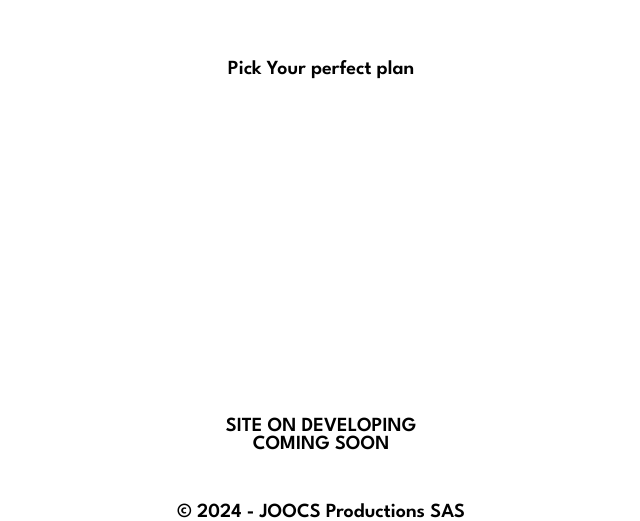
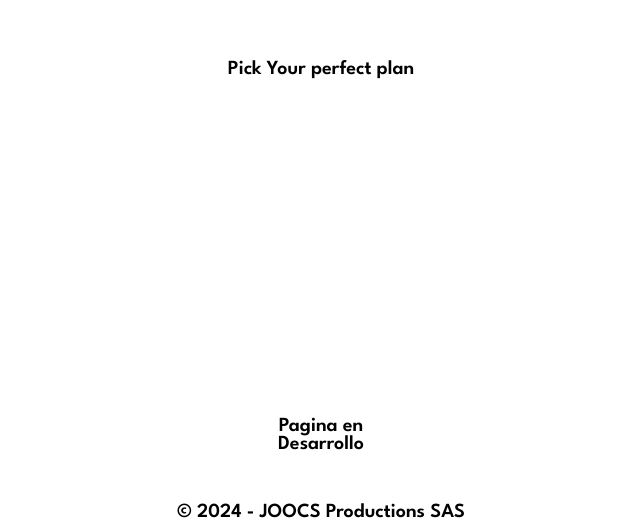
Before and after one commit to joocsproductions/site, a plain HTML site: page index.html in a window 1280 px wide. Shown: the part 1879-2400 px from the top of the page, without its empty margins (319-959 px from the left). Drawn offline with nearby package versions, Linux system fonts and the light colour scheme.

Commit message:
text a español

```diff
--- a/index.html
+++ b/index.html
@@ -53,7 +53,7 @@
     </section>
 
     <div id="text">
-        <p>SITE ON DEVELOPING<br>COMING SOON</p>
+        <p>Pagina en<br>Desarrollo</p>
     </div>
     <footer>
         &COPY; 2024 - JOOCS Productions SAS
```
